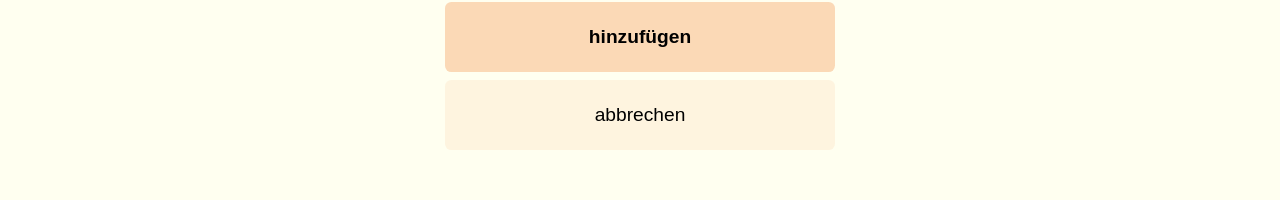
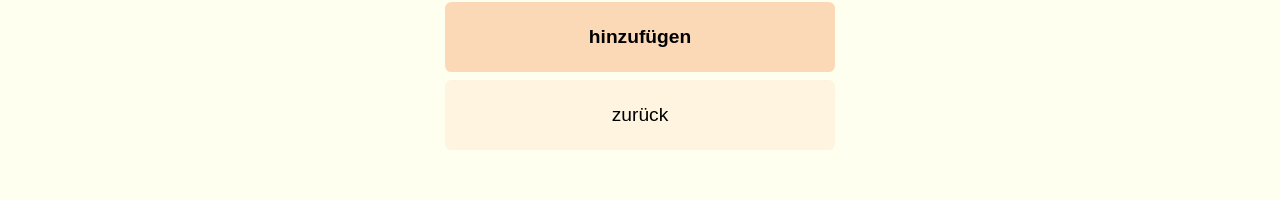
Before and after one commit to farahccino/capstone-project-cherish, a React (Create React App) app: page /add-goal in a window 1280 px wide. Shown: the part 328-528 px from the top of the page. Built offline with nearby package versions, Linux system fonts and the light colour scheme.

Commit message:
outsourced many things

```diff
--- a/src/App.js
+++ b/src/App.js
@@ -2,6 +2,7 @@ import styled from 'styled-components/macro';
 
 import { Switch, Route } from 'react-router-dom';
 import { useState, useEffect } from 'react';
+import { v4 as uuidv4 } from 'uuid';
 
 import { updateLocalStorage, loadFromLocalStorage } from './lib/localStorage';
 
@@ -12,12 +13,18 @@ import Landing from './pages/Landing';
 
 function App() {
 
+  const [fieldName, setFieldName] = useState('');
+  const [fieldValue, setFieldValue] = useState('');
+  const [frequency, setFrequency] = useState('');
+  const [frequencyName, setFrequencyName] = useState('');
+  const [activePage, setActivePage] = useState('today');
+  const [habitToEdit, setHabitToEdit] = useState([]);
+
   const [habits, setHabits] = useState(
     loadFromLocalStorage('cherishHabits') ?? []
   );
 
-
-useEffect(() => {
+  useEffect(() => {
     updateLocalStorage('cherishHabits', habits);
   }, [habits]);
 
@@ -26,6 +33,28 @@ useEffect(() => {
     setHabits([newHabit, ...habits])
   }
 
+  function handleActivePage(page) {
+    setActivePage(page)
+  }
+
+  function handleFormSubmit(event) {
+    event.preventDefault();
+    const newHabit = {[fieldName]: fieldValue, [frequencyName]: frequency }
+    addHabit(newHabit)
+    const habitsArrayWithId = fieldName.value
+  .map(fieldName => ({ id: uuidv4(), fieldName: fieldName }))
+}
+
+
+function updateField(event) {
+  setFieldName(event.target.name);
+  setFieldValue(event.target.value);
+}
+
+function updateFrequency(event) {
+  setFrequencyName(event.target.name);
+  setFrequency(event.target.value);
+}
 
 
   return (
@@ -38,10 +67,10 @@ useEffect(() => {
           <Landing />
         </Route>
         <Route path='/today'>
-          <Home habits={habits}/>
+          <Home habits={habits} onSetHabitToEdit={setHabitToEdit} handleFormSubmit={handleFormSubmit} habitToEdit={habitToEdit}/>
         </Route>
         <Route path='/add-goal'>
-          <Plus onAddHabit={addHabit}/>
+          <Plus addHabit={addHabit} setHabitToEdit={setHabitToEdit} onNavigate={handleActivePage} updateField={updateField} updateFrequency={updateFrequency}/>
         </Route>
         <Route path='/goals'>
           <Goals />
--- a/src/components/HabitForm.js
+++ b/src/components/HabitForm.js
@@ -1,5 +1,6 @@
 import PropTypes from 'prop-types';
 import { useEffect, useState } from 'react';
+import { v4 as uuidv4 } from 'uuid';
 
 import styled from 'styled-components/macro';
 
@@ -9,7 +10,7 @@ HabitForm.propTypes = {
     headlineText: PropTypes.string,
     onAddHabit: PropTypes.func,
     häufigkeit: PropTypes.arrayOf(PropTypes.object),
-    habitToEdit: PropTypes.object,
+    setHabitToEdit: PropTypes.func,
   };
 
 
@@ -17,35 +18,23 @@ export default function HabitForm({
     headlineText,
     onAddHabit,
     häufigkeit,
+    setActivePage,
     habitToEdit,
+    setHabitToEdit,
+    updateField,
+    updateFrequency,
+    handleFormSubmit,
+    fieldValue,
+    frequency
 }) {
 
 
 const [habit, setHabit] = useState([]);
 const [isError, setIsError] = useState(false);
-const [fieldName, setFieldName] = useState('');
-const [fieldValue, setFieldValue] = useState('');
-const [frequency, setFrequency] = useState('');
-const [frequencyName, setFrequencyName] = useState('');
 
 const placeholderText = `neues Ziel tippen...
 `
 
-function updateField(event) {
-    setFieldName(event.target.name);
-    setFieldValue(event.target.value);
-}
-
-function updateFrequency(event) {
-    setFrequencyName(event.target.name);
-    setFrequency(event.target.value);
-}
-
-function handleFormSubmit(event) {
-    event.preventDefault();
-    const newHabit = {[fieldName]: fieldValue, [frequencyName]: frequency }
-    onAddHabit(newHabit)
-  }
 
 
 
@@ -69,12 +58,15 @@ function handleFormSubmit(event) {
       </select>
 
       <Button isPrimary>hinzufügen</Button>
-      <Button type="reset" onClick={() => setHabit([])}>
-        abbrechen
-      </Button>
+      <Button onClick="reset" type="button">
+            zurück
+          </Button>
     </Form>
   );
 }
+
+
+
 
 const Button = styled.button`
   padding: 1.5rem;
--- a/src/pages/Home.js
+++ b/src/pages/Home.js
@@ -1,5 +1,7 @@
 import { useState } from 'react';
 import { NavLink } from 'react-router-dom';
+import { v4 as uuidv4 } from 'uuid';
+
 import PropTypes from 'prop-types'
 import styled from 'styled-components';
 
@@ -27,7 +29,11 @@ export default function Home({
     id,
     habitToEdit,
     setHabitToEdit,
-    setActivePage
+    setActivePage,
+    onSubmit,
+    handleFormSubmit,
+    fieldName,
+    habitsArrayWithId
 }) {
 
 
@@ -57,6 +63,9 @@ export default function Home({
   }
 
 
+
+
+
   return (
     <>
     <Headline Today={Today}> This is the today page. </Headline>
@@ -82,6 +91,7 @@ export default function Home({
         habit={habit}
         handleEditClick={handleEditClick}
         handleDeleteClick={handleDeleteClick}
+        setHabitToEdit={setHabitToEdit}
         />
      if(habit.häufigkeit=="täglich"){
          return checkbox(habit.ziel)
@@ -125,6 +135,7 @@ export default function Home({
 
 
 
+
 const Button = styled.button`
     background-color: transparent;
     border-radius: 100vw;
--- a/src/pages/Plus.js
+++ b/src/pages/Plus.js
@@ -5,14 +5,18 @@ import FooterNavigation from '../components/FooterNavigation';
 
 
 
-export default function Plus({onAddHabit}) {
+export default function Plus({
+  onAddHabit,
+  setHabitToEdit,
+  onNavigate
+}) {
 
 
 
   return (
     <>
      <h1> This is the plus page! </h1>
-     <HabitForm onAddHabit={onAddHabit} />
+     <HabitForm onAddHabit={onAddHabit} setHabitToEdit={setHabitToEdit}/>
      <FooterNavigation />
     </>
   );
```
